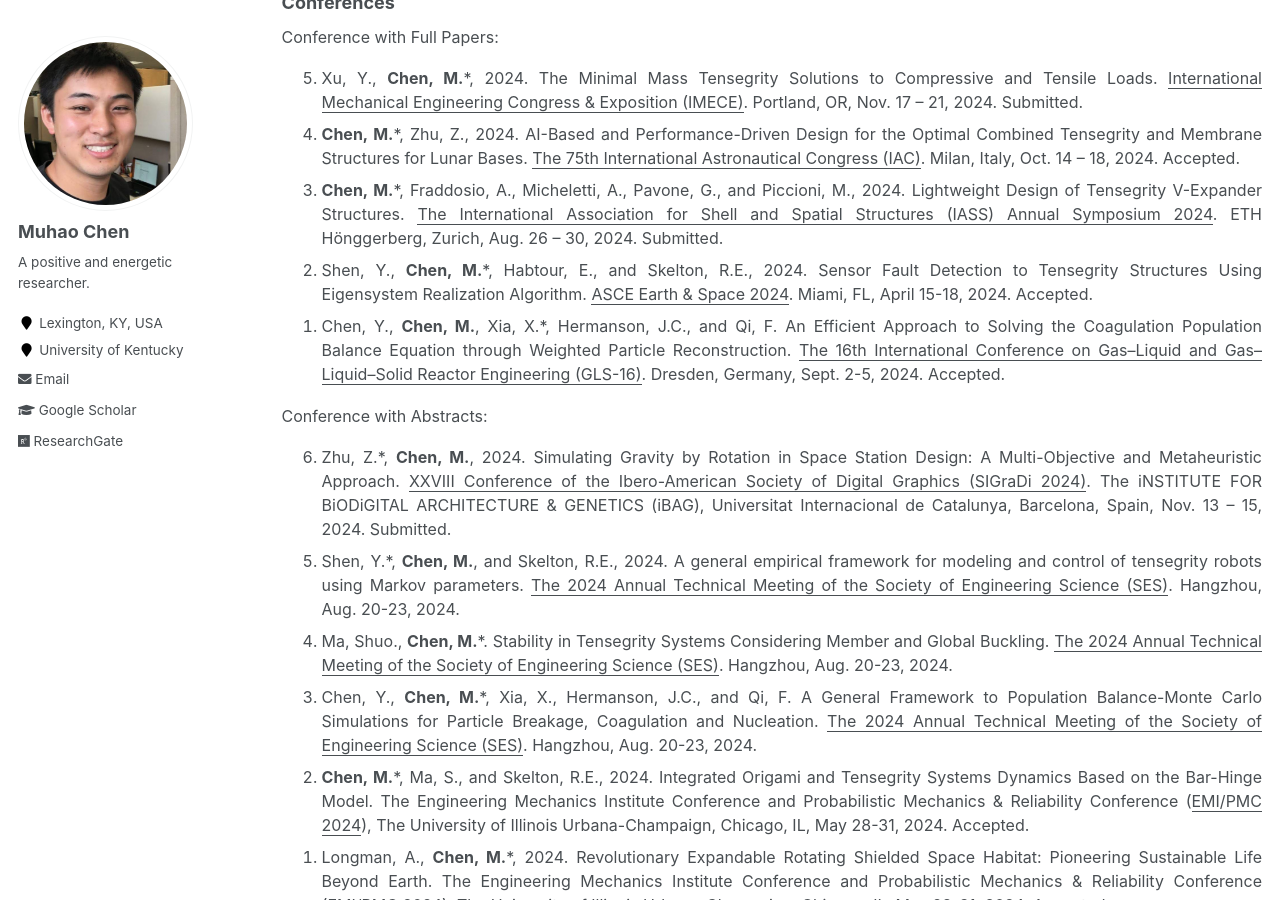
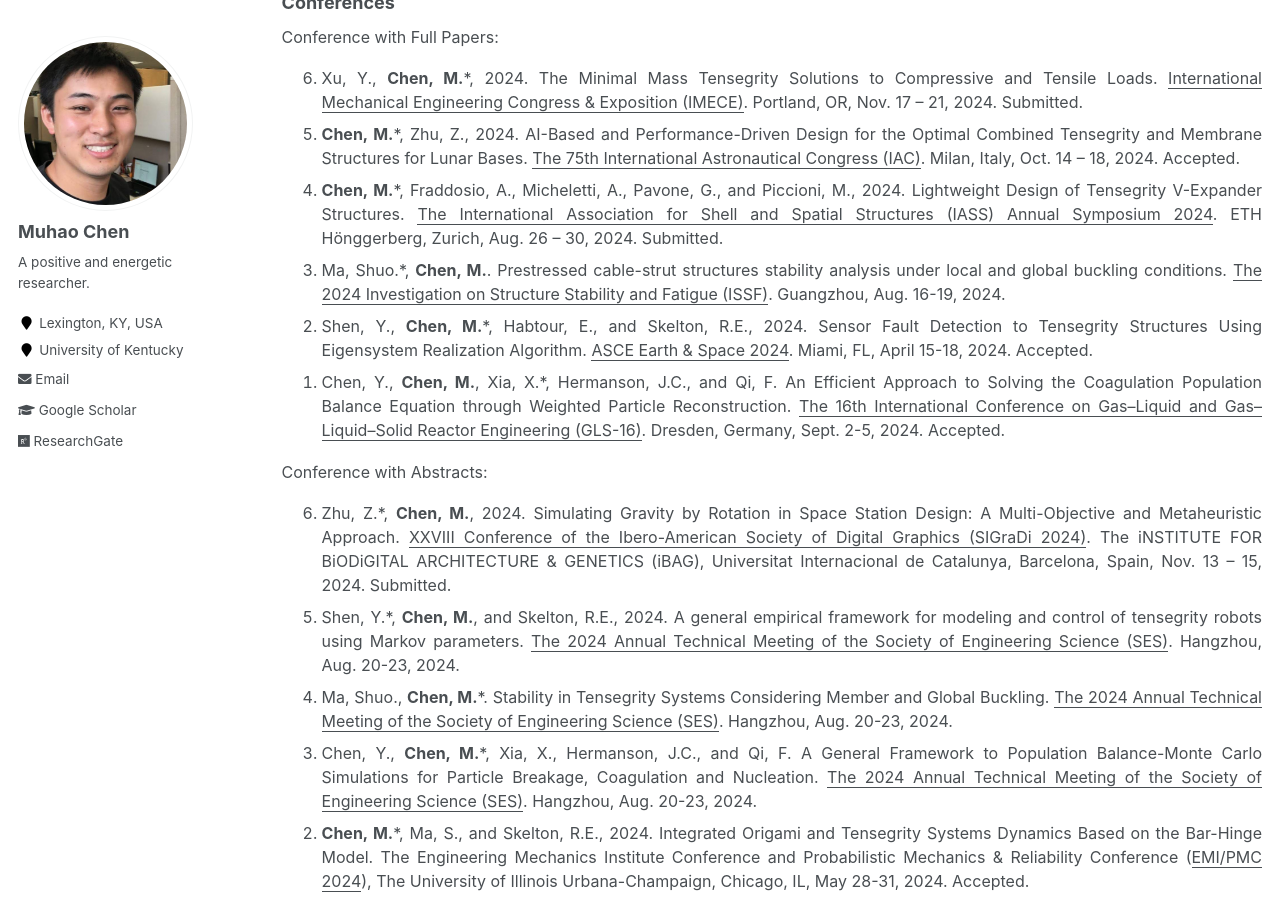
Before and after one commit to Muhao-Chen/muhao-chen.github.io, a Jekyll site: the page built from _pages/publication.md, in a window 1280 px wide and 900 px high, scrolled down 3833 px. Built offline with Jekyll 4.4.1, drawn with Linux system fonts in a browser that asks for light colours.

Commit message:
Update publication.md

```diff
--- a/_pages/publication.md
+++ b/_pages/publication.md
@@ -96,10 +96,10 @@ Conference with Abstracts:
 <font size=3>
 Conference with Full Papers:
 <ol reversed>
-<li> Xu, Y., <strong>Chen, M.</strong>*, 2024. The Minimal Mass Tensegrity Solutions to Compressive and Tensile Loads. <u>International Mechanical Engineering Congress & Exposition (IMECE)</u>.
-Portland, OR, Nov. 17 – 21, 2024. Submitted. </li>
+<li> Xu, Y., <strong>Chen, M.</strong>*, 2024. The Minimal Mass Tensegrity Solutions to Compressive and Tensile Loads. <u>International Mechanical Engineering Congress & Exposition (IMECE)</u>. Portland, OR, Nov. 17 – 21, 2024. Submitted. </li>
 <li><strong>Chen, M.</strong>*, Zhu, Z., 2024. AI-Based and Performance-Driven Design for the Optimal Combined Tensegrity and Membrane Structures for Lunar Bases. <u>The 75th International Astronautical Congress (IAC)</u>. Milan, Italy, Oct. 14 – 18, 2024. Accepted. </li>
 <li><strong>Chen, M.</strong>*, Fraddosio, A., Micheletti, A., Pavone, G., and Piccioni, M., 2024. Lightweight Design of Tensegrity V-Expander Structures. <u>The International Association for Shell and Spatial Structures (IASS) Annual Symposium 2024</u>. ETH Hönggerberg, Zurich, Aug. 26 – 30, 2024. Submitted. </li>
+<li> Ma, Shuo.*, <strong>Chen, M.</strong>. Prestressed cable-strut structures stability analysis under local and global buckling conditions. <u>The 2024 Investigation on Structure Stability and Fatigue (ISSF)</u>. Guangzhou, Aug. 16-19, 2024.</li>
 <li>Shen, Y., <strong>Chen, M.</strong>*, Habtour, E., and Skelton, R.E., 2024. Sensor Fault Detection to Tensegrity Structures Using Eigensystem Realization Algorithm. <u>ASCE Earth & Space 2024</u>. Miami, FL, April 15-18, 2024. Accepted.</li>
 <li> Chen, Y., <strong>Chen, M.</strong>, Xia, X.*, Hermanson, J.C., and Qi, F. An Efficient Approach to Solving the Coagulation Population Balance Equation through Weighted Particle Reconstruction. <u>The 16th International Conference on Gas–Liquid and Gas–Liquid–Solid Reactor Engineering (GLS-16)</u>. Dresden, Germany, Sept. 2-5, 2024. Accepted.</li>
 <!-- <li><strong>Chen, M.</strong>*, Shen, Y., and Skelton, R.E. The Optimal Dynamical Model for 3D Tensegrity Morphing Airfoils. <u>ASCE Earth & Space 2024</u>. April 15-18, 2024, Miami, FL.</li> -->
```
